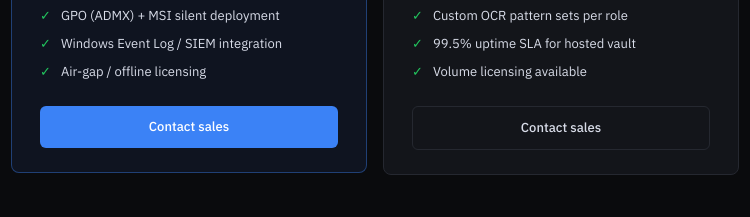
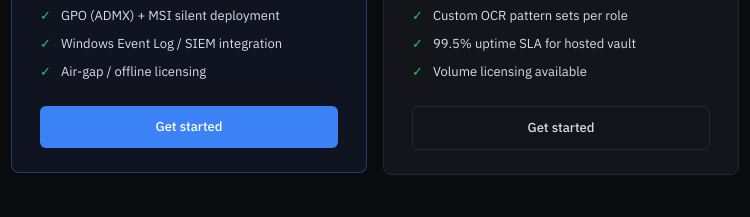
Before and after one commit to 6bIgJIO/TP, a plain HTML site: page index.html in a window 1280 px wide. Shown: the part 5363-5580 px from the top of the page, 451-1201 px from the left. Drawn offline with Linux system fonts and the light colour scheme.

Commit message:
Update index.html

```diff
--- a/index.html
+++ b/index.html
@@ -1136,7 +1136,7 @@ footer {
             <li class="na"><span class="chk">—</span> <span class="dim">Evidence Vault / dashboard</span></li>
             <li class="na"><span class="chk">—</span> <span class="dim">GPO / MSI deployment</span></li>
           </ul>
-          <a href="#cta" class="price-cta price-cta-ghost">Get started</a>
+          <a href="./pay_widget.html" class="price-cta price-cta-ghost">Get started</a>
         </div>
       </div>
 
@@ -1165,7 +1165,7 @@ footer {
             <li><span class="chk">✓</span> <span>Windows Event Log / SIEM integration</span></li>
             <li><span class="chk">✓</span> <span>Air-gap / offline licensing</span></li>
           </ul>
-          <a href="#cta" class="price-cta price-cta-primary">Contact sales</a>
+          <a href="./pay_widget.html" class="price-cta price-cta-primary">Get started</a>
         </div>
       </div>
 
@@ -1194,7 +1194,7 @@ footer {
             <li><span class="chk">✓</span> <span>99.5% uptime SLA for hosted vault</span></li>
             <li><span class="chk">✓</span> <span>Volume licensing available</span></li>
           </ul>
-          <a href="#cta" class="price-cta price-cta-ghost">Contact sales</a>
+          <a href="./pay_widget.html" class="price-cta price-cta-ghost">Get started</a>
         </div>
       </div>
 
```
